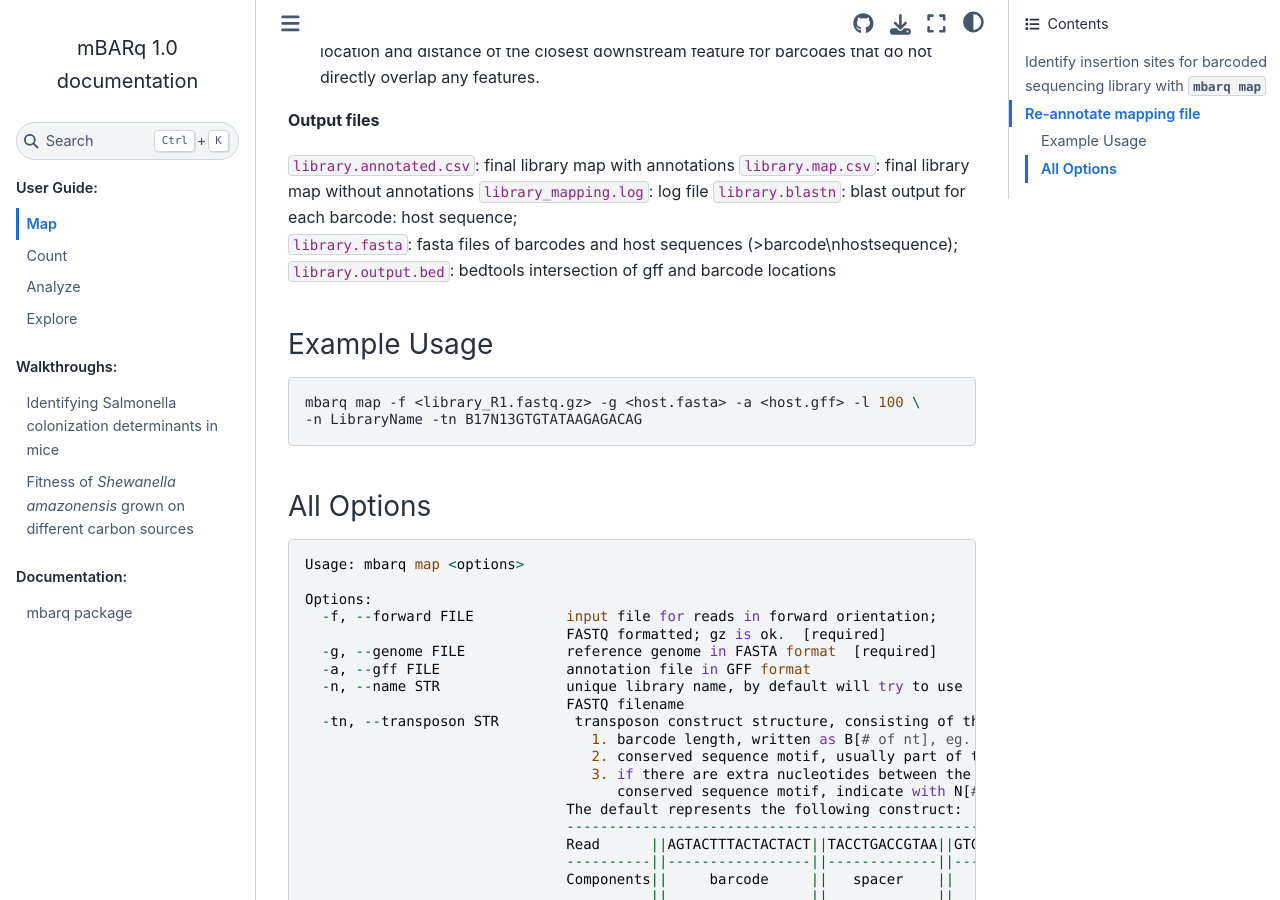
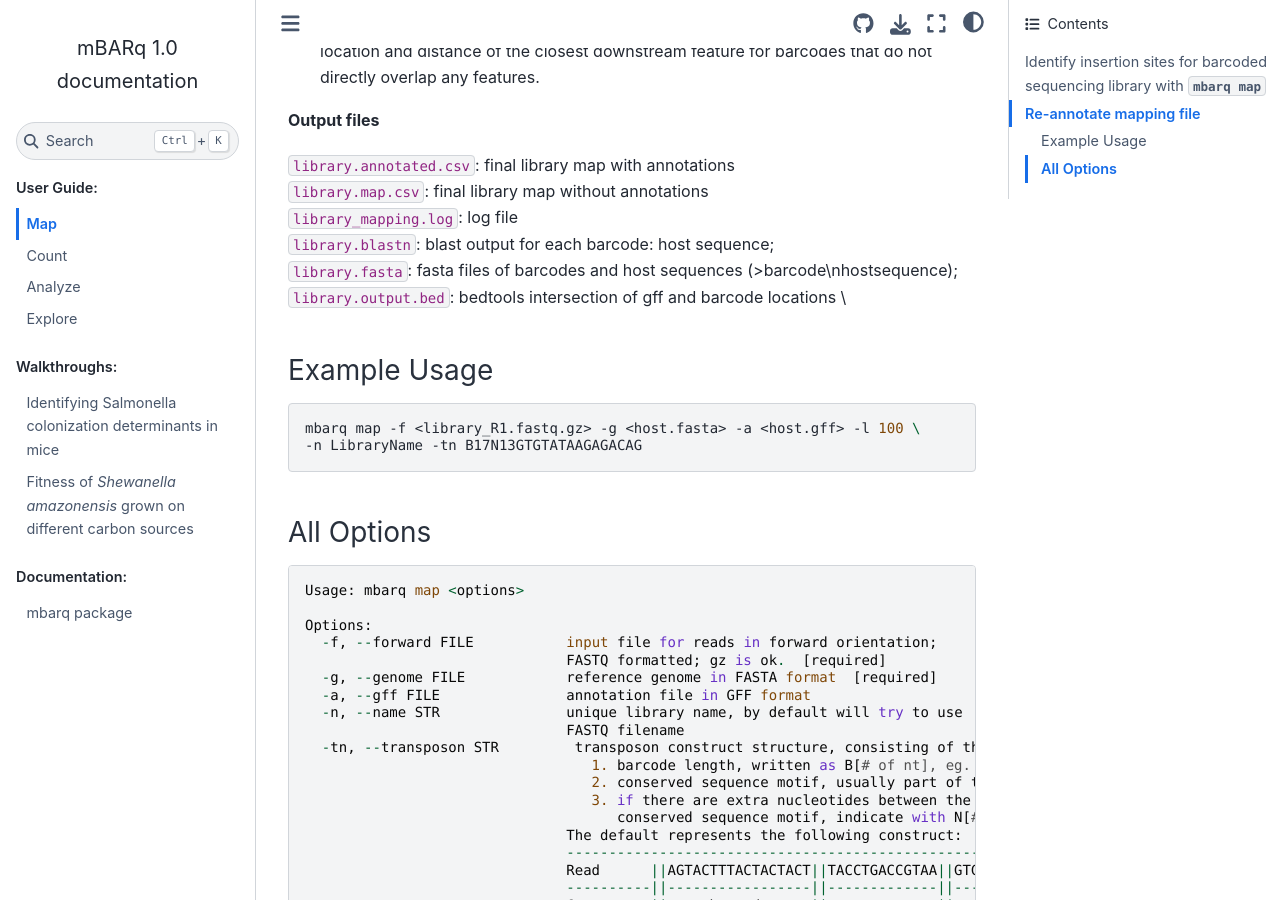
Before and after one commit to MicrobiologyETHZ/mbarq, a Sphinx documentation site: the page built from docs/mapping.md, in a window 1280 px wide and 900 px high, scrolled down 676 px. Built offline with Sphinx 7.4.7 and the Sphinx Book theme 1.1.4, drawn with Linux system fonts in a browser that asks for light colours.

Commit message:
formatting

```diff
--- a/docs/mapping.md
+++ b/docs/mapping.md
@@ -18,12 +18,12 @@
 
 **Output files**
 
-``library.annotated.csv``: final library map with annotations
-``library.map.csv``: final library map without annotations
-``library_mapping.log``: log file
-``library.blastn``: blast output for each barcode: host sequence;
-``library.fasta``: fasta files of barcodes and host sequences (>barcode\nhostsequence);
-``library.output.bed``: bedtools intersection of gff and barcode locations
+``library.annotated.csv``: final library map with annotations \
+``library.map.csv``: final library map without annotations \
+``library_mapping.log``: log file \
+``library.blastn``: blast output for each barcode: host sequence;  \
+``library.fasta``: fasta files of barcodes and host sequences (>barcode\nhostsequence); \
+``library.output.bed``: bedtools intersection of gff and barcode locations \
 
 
 ### Example Usage
```
